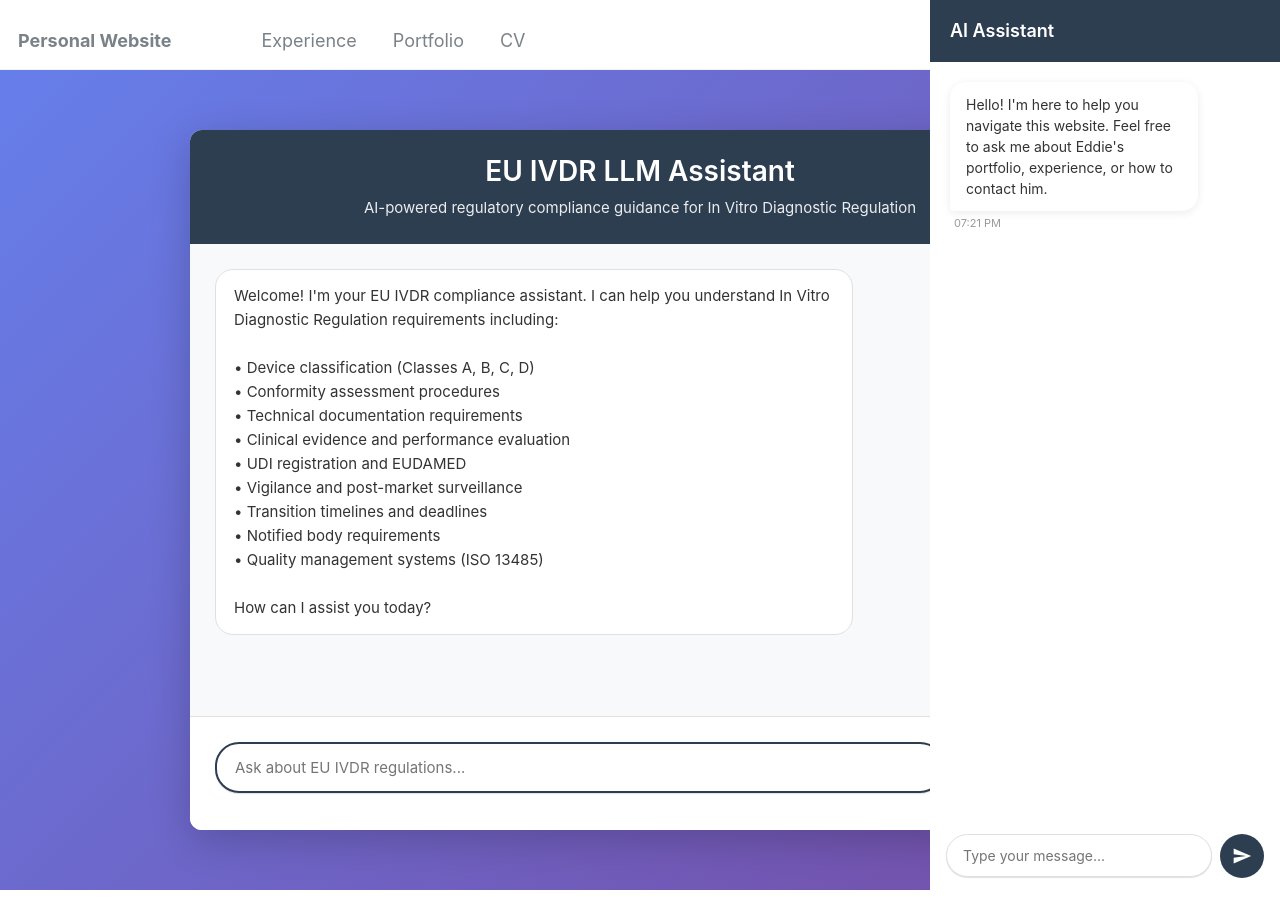
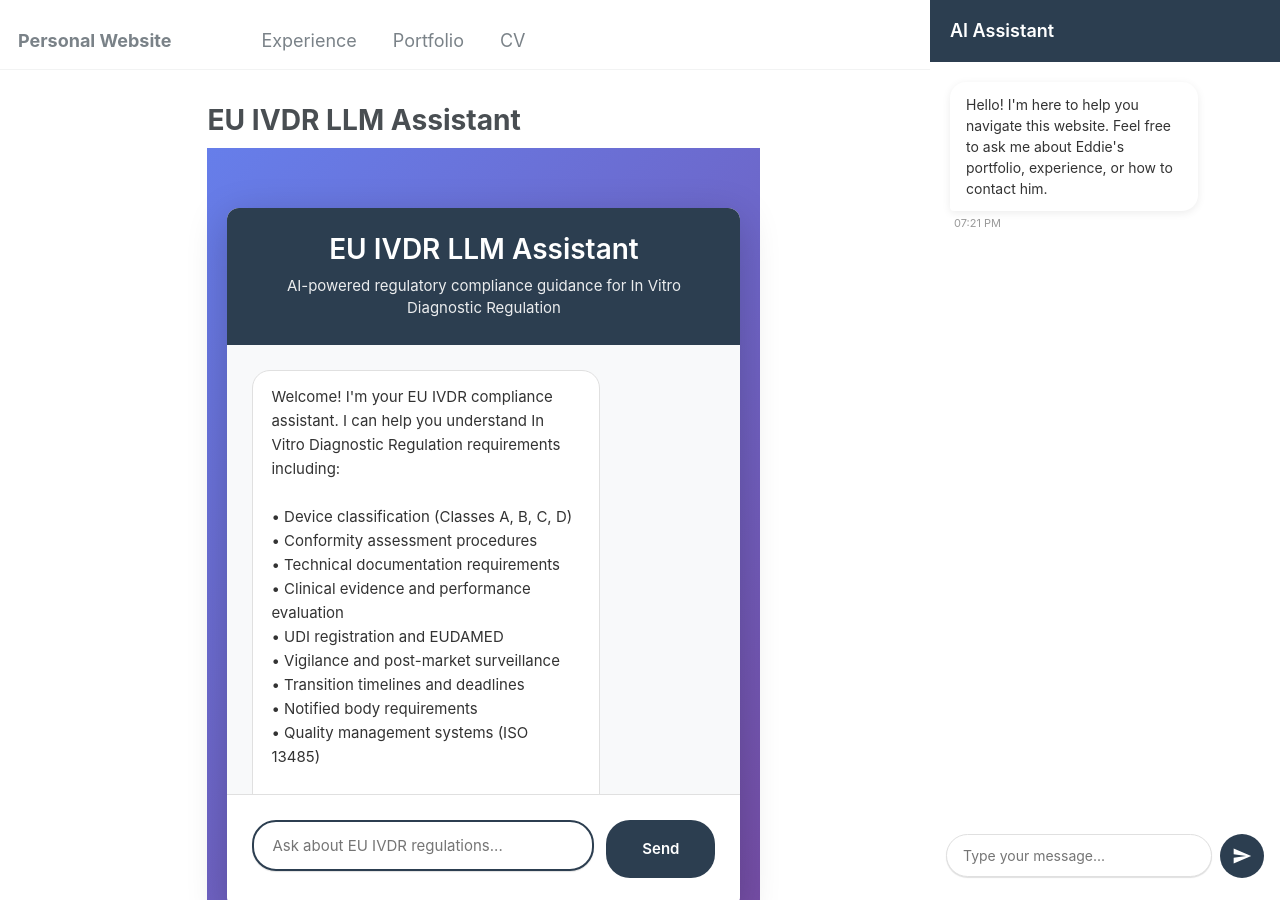
Before and after one commit to eddiemorrissey/eddiemorrissey.github.io, a Jekyll site: the page built from _pages/euivdr-llm.html, in a window 1280 px wide and 900 px high. Built offline with Jekyll 4.4.1, drawn with Linux system fonts in a browser that asks for light colours.

```diff
--- a/_pages/euivdr-llm.html
+++ b/_pages/euivdr-llm.html
@@ -1,17 +1,12 @@
 ---
-layout: default
+layout: single
 title: "EU IVDR LLM Assistant"
 permalink: /euivdr-llm/
+author_profile: false
 ---
 
 <style>
-    #main {
-        margin-right: 0 !important;
-        max-width: 100% !important;
-    }
-
     .page__content {
-        padding: 0 !important;
         max-width: 100% !important;
     }
 
```
